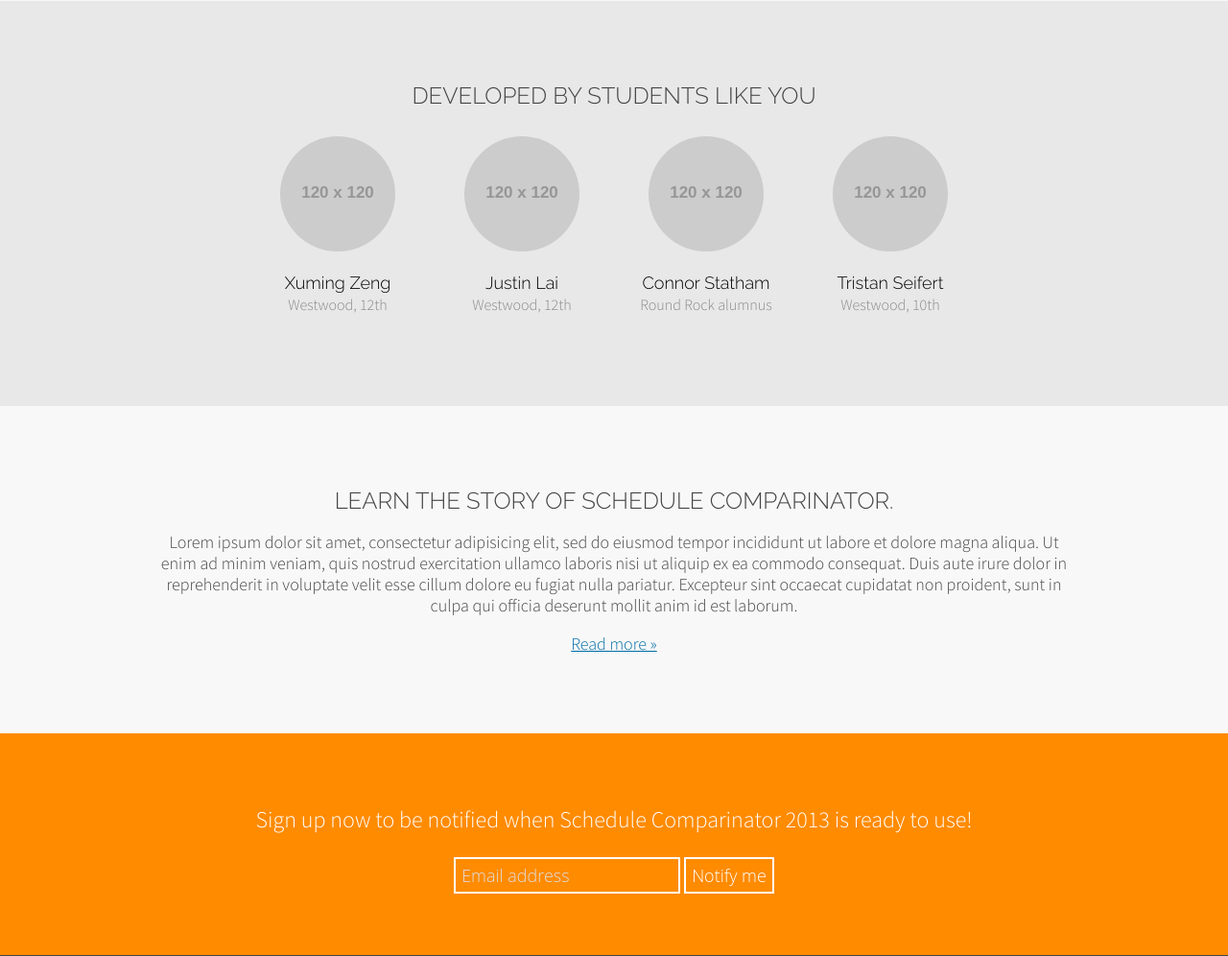
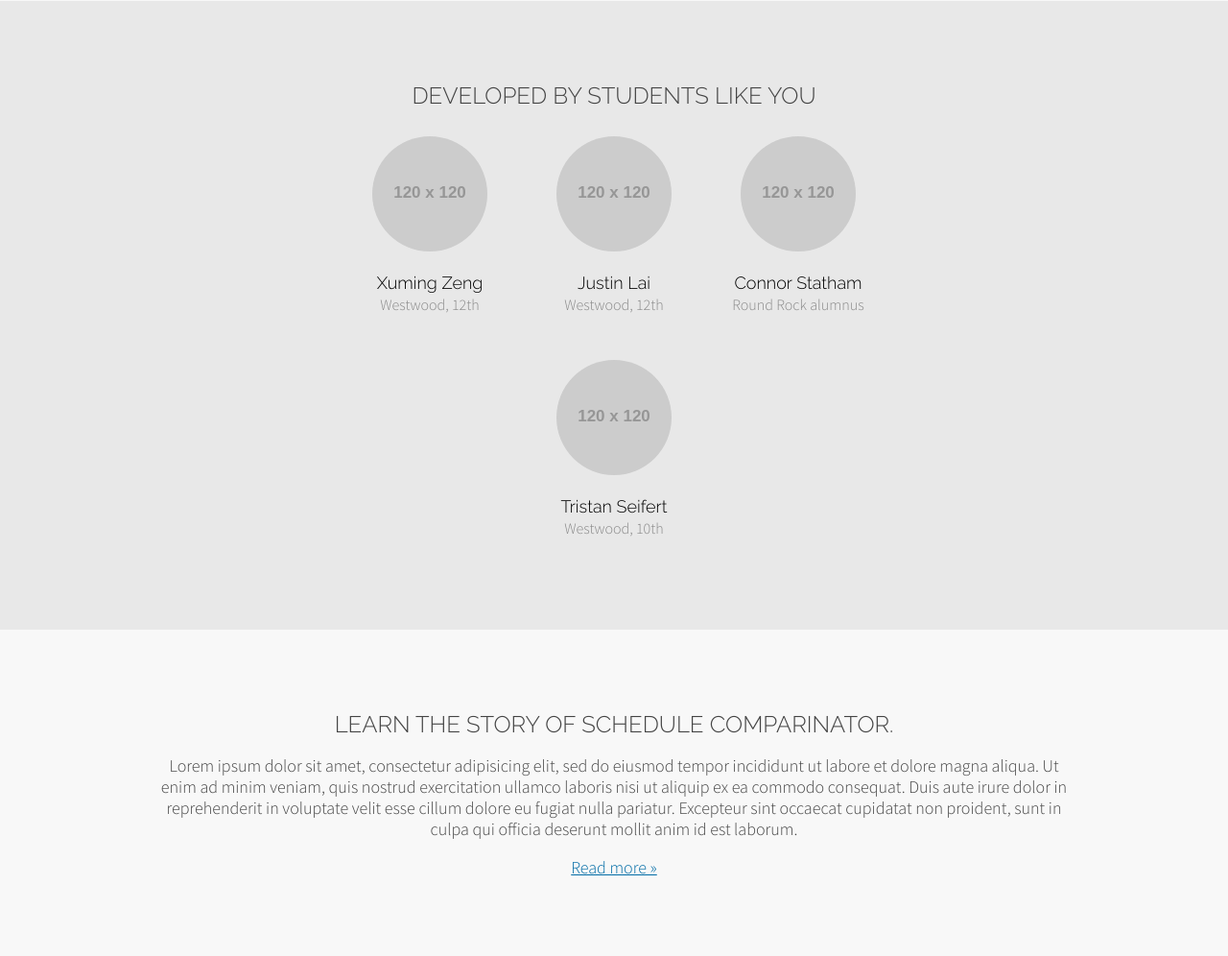
Before and after one commit to xsznix/schedcmp2013-teaser, a PHP site: page / in a window 1280 px wide. Shown: the part 1196-2192 px from the top of the page at 96% size. Run offline with PHP 8.4, Linux system fonts and the light colour scheme; grey boxes labelled with a size stand in for pictures from a placeholder-image service; some libraries are stand-ins or nearby versions.

Commit message:
make developers section on homepage max 3 columns wide

```diff
--- a/css/index.css
+++ b/css/index.css
@@ -46,6 +46,9 @@
 }
 
 #devs {
+	max-width: 575px;
+	margin: 0 auto;
+
 	text-align: center;
 }
 
@@ -56,6 +59,8 @@
 }
 
 .dev_img {
+	width: 120px;
+	height: 120px;
 	border-radius: 60px;
 }
 
```
